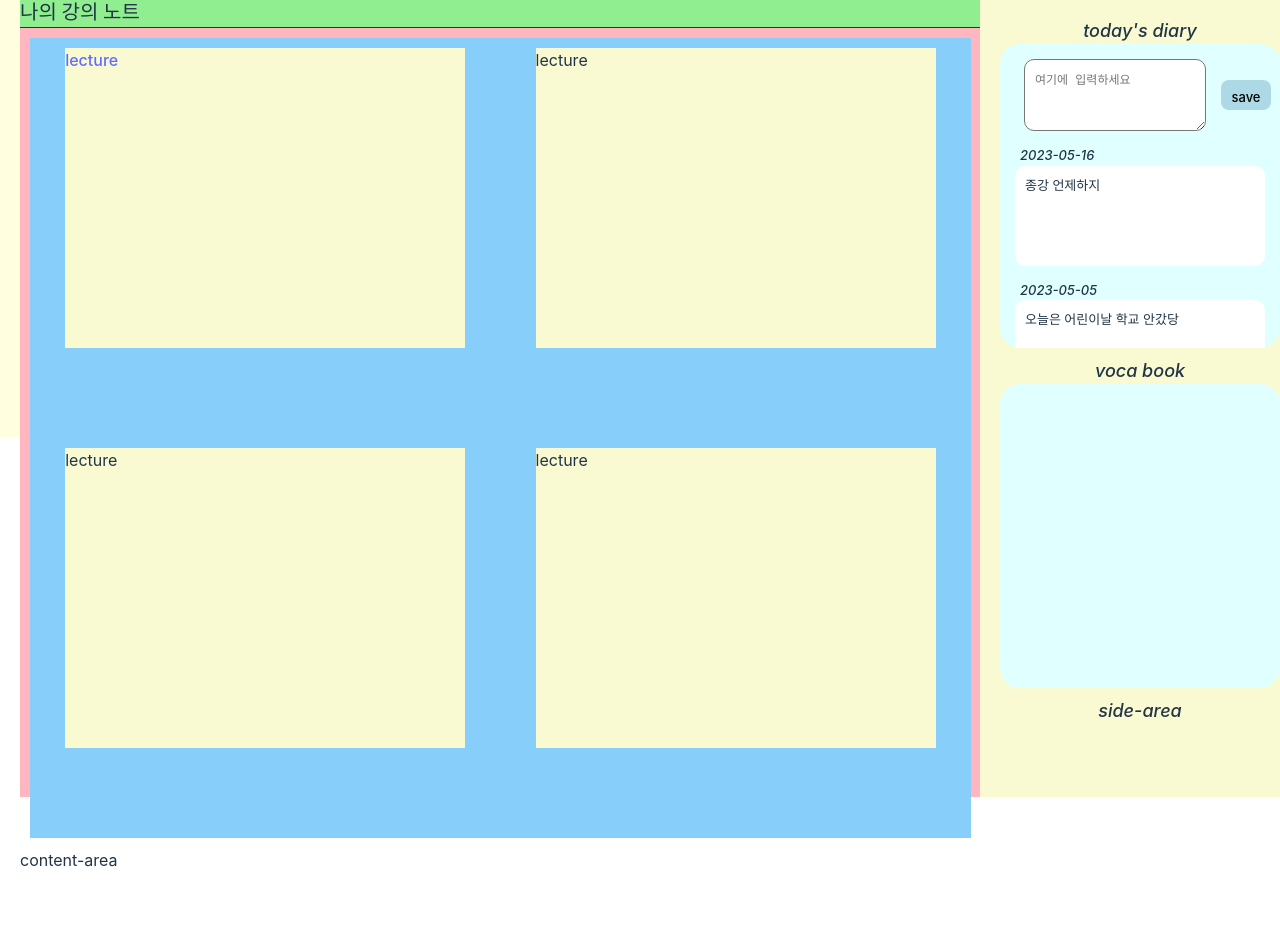
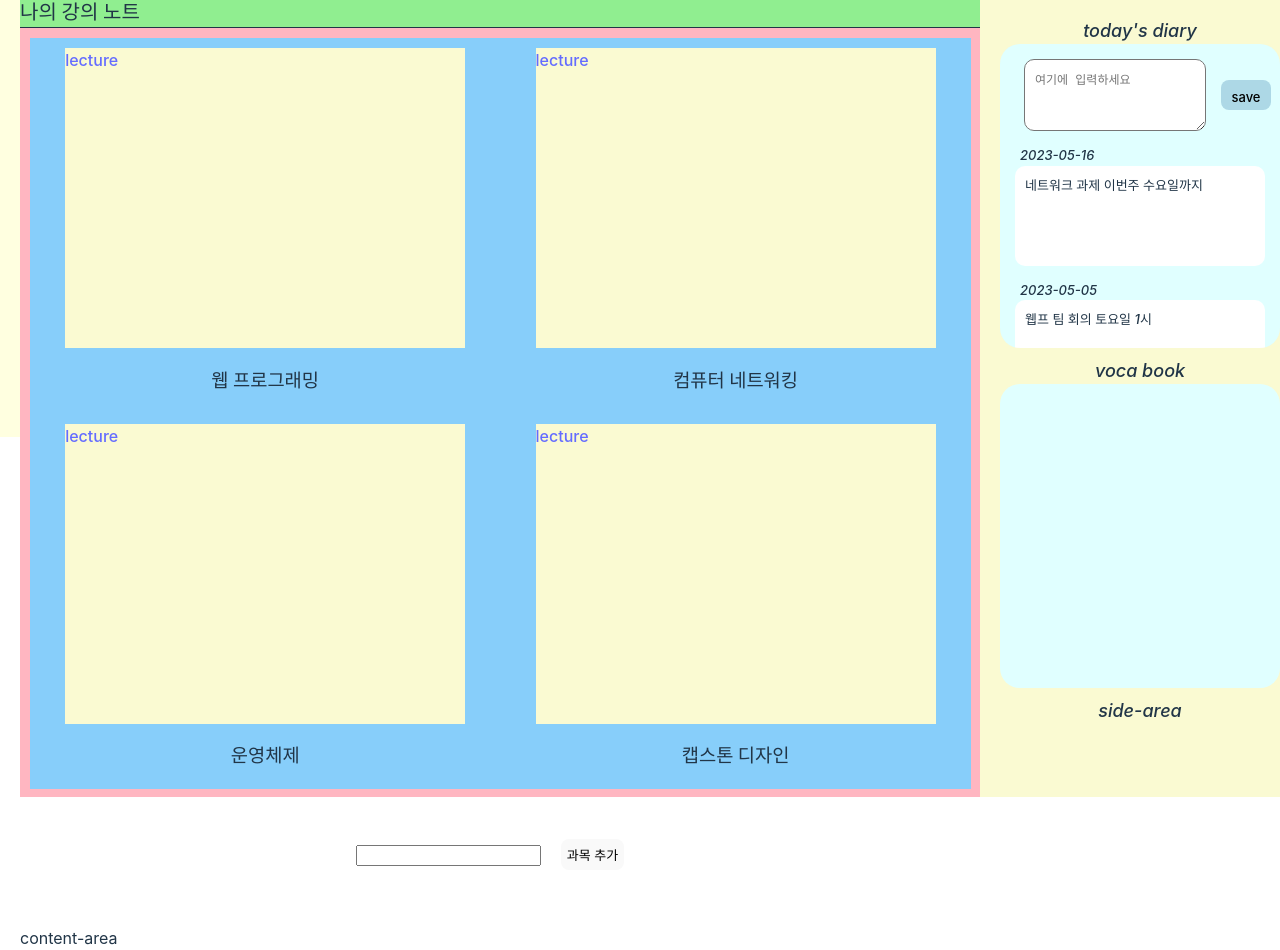
Before and after one commit to zeoneee/React_Project, a React (Vite) app in the folder ZzongZzong2_Project/: page /MainPage in a window 1280 px wide. Shown: the part 379-1329 px from the top of the page. Before the commit the page ends 1251 px from the top, so only its background shows below. Built offline with nearby package versions, Linux system fonts and the light colour scheme.

Commit message:
0527: lecture note array

```diff
--- /dev/null
+++ b/ZzongZzong2_Project/src/Lecture.css
@@ -0,0 +1,10 @@
+.lecture {
+    height: 300px;
+    width: 400px;
+    margin: 10px;
+    background-color: lightgoldenrodyellow;
+}
+
+.subject {
+    text-align: center;
+}
--- /dev/null
+++ b/ZzongZzong2_Project/src/Lecture.jsx
@@ -0,0 +1,20 @@
+import './Lecture.css'
+import { Link } from "react-router-dom";
+
+function Lecture({subject}){
+
+    return(
+    <>
+        <div>
+            <Link to="/LectureNote">
+                <div class="lecture">lecture</div>
+            </Link>
+            <div className='subject'>
+                <h3>{subject}</h3>
+            </div>
+        </div>
+    </>
+    );
+}
+
+export default Lecture;
--- a/ZzongZzong2_Project/src/MainPage.css
+++ b/ZzongZzong2_Project/src/MainPage.css
@@ -56,12 +56,16 @@ div {
 .header-comp .header-inner .global-menu-area .menu {
     align-items: center;
     display: flex;
-    height: 100%;
-    overflow-x: auto;
+    /* height: 100%;
     scrollbar-width: none;
     white-space: nowrap;
-    width: calc(100vw - 99px);
+    width: calc(100vw - 99px); */
     background-color: lightgray;
+}
+
+.global-menu-area .menu::-webkit-scrollbar {
+    display: none;
+    /*크롬*/
 }
 
 .header-comp .header-inner .global-menu-area .menu ul {
@@ -153,7 +157,8 @@ div {
 
 .apply-grid-system .content-inner {
     min-width: 300px;
-    width: 100%;
+    width: 100vw;
+    height: 100vh;
     /* position: relative; */
     /* display: inline-flex; */
     display: flex;
@@ -191,7 +196,7 @@ div {
 
 .apply-grid-system .content-inner .content-area .lecture-note-area {
     grid-column: span 1 / auto;
-    height: 100vh;
+    height: auto;
     width: 98%;
     margin: 10px;
     display: inline-flex;
@@ -205,6 +210,17 @@ div {
     width: 400px;
     margin: 10px;
     background-color: lightgoldenrodyellow;
+}
+
+.apply-grid-system .content-inner .addSubject {
+    padding: 20px;
+    text-align: center;
+}
+
+.apply-grid-system .content-inner .addSubject #save {
+    margin: 20px;
+    padding: 5px;
+    font-size: small;
 }
 
 .apply-grid-system .content-inner .side-area {
--- a/ZzongZzong2_Project/src/MainPage.jsx
+++ b/ZzongZzong2_Project/src/MainPage.jsx
@@ -2,16 +2,19 @@ import React, { useEffect, useState } from "react";
 import { Link } from "react-router-dom";
 import './MainPage.css'
 import Diary from './Diary'
+import Lecture from "./Lecture";
 
 function MainPage() {
 
+    // diary component
     const [diary, setDiary] = useState([
-        { date: '2023-05-16', content: '종강 언제하지' },
-        { date: '2023-05-05', content: '오늘은 어린이날 학교 안갔당' },
-        { date: '2023-04-28', content: '중간고사 언제끝나' }
+        { date: '2023-05-16', content: '네트워크 과제 이번주 수요일까지' },
+        { date: '2023-05-05', content: '웹프 팀 회의 토요일 1시' },
+        { date: '2023-04-28', content: '머신러닝 기출 복습하기' }
     ]);
 
-        const [tempEntry, setTempEntry] = useState({ date: '', content: '' });
+    const [tempEntry, setTempEntry] = useState({ date: '', content: ''});
+    const [tempSubject, setSubject] = useState('');
 
     const handleSetValue = () => {
         const currentDate = new Date();
@@ -24,6 +27,24 @@ function MainPage() {
 
     const handleContentChange = (e) => {
         setTempEntry((prevEntry) => ({ ...prevEntry, content: e.target.value }));
+    };
+
+    // lecture note component
+    const [lecture, setLecture] = useState([
+        {subject: '웹 프로그래밍'},
+        {subject: '컴퓨터 네트워킹'},
+        {subject: '운영체제'},
+        {subject: '캡스톤 디자인'},
+    ])
+
+    const handleSubjectChange = (e) => {
+        setSubject(e.target.value);
+    };
+
+    const handleSetLecture = () => {
+        const newLecture = [...lecture, { subject: tempSubject }];
+        setLecture(newLecture);
+        handleSubjectChange('');
     };
 
     return (
@@ -65,23 +86,20 @@ function MainPage() {
             <div class="apply-grid-system">
                 <div class="content-comp side-menu">
                     <div class="content-inner">
-                        {/* <div class="grid-container"> */}
-                            {/* <div class="nav-grid-wrapper">네비게이션 바</div> */}
                             <div class="content-area">
-                                {/* <div class="head-wrap">content wrap</div> */}
                                 <div class="item-title-area">나의 강의 노트</div>
                                 <div class="lecture-note-area">
-                                    <Link to="/LectureNote">
-                                        <div class="lecture">lecture</div>
-                                    </Link>
-                                    <div class="lecture">lecture</div>
-                                    <div class="lecture">lecture</div>
-                                    <div class="lecture">lecture</div>
-                                    {/* <div class="lecture">lecture</div>
-                                    <div class="lecture">lecture</div> */}
+                                    {lecture.map((entry, index) => (
+                                        <Lecture key={index} subject={entry.subject}/>
+                                    ))}
                                     {/* lecture flex에서 inline 이후 넘어가는거 적용하기 */}
                                 </div>
-                                content-area
+                                <div className="addSubject">
+                                    <input type="text" value={tempSubject} onChange={handleSubjectChange}/>
+                                    <button id= "save" onClick={handleSetLecture}>과목 추가</button>
+                                </div>
+
+                                <p>content-area</p>
                             </div>
                             <div class="side-area">
                                 <div class="diary-large-area">today's diary
--- a/ZzongZzong2_Project/src/main.jsx
+++ b/ZzongZzong2_Project/src/main.jsx
@@ -6,7 +6,6 @@ import {BrowserRouter} from "react-router-dom"
 
 import './index.css'
 import LectureNote from './LectureNote.jsx'
-import DiaryForm from './DiaryForm'
 
 ReactDOM.createRoot(document.getElementById('root')).render(
   <React.StrictMode>
```
Lines whose indentation alone changed are shown as unchanged.
